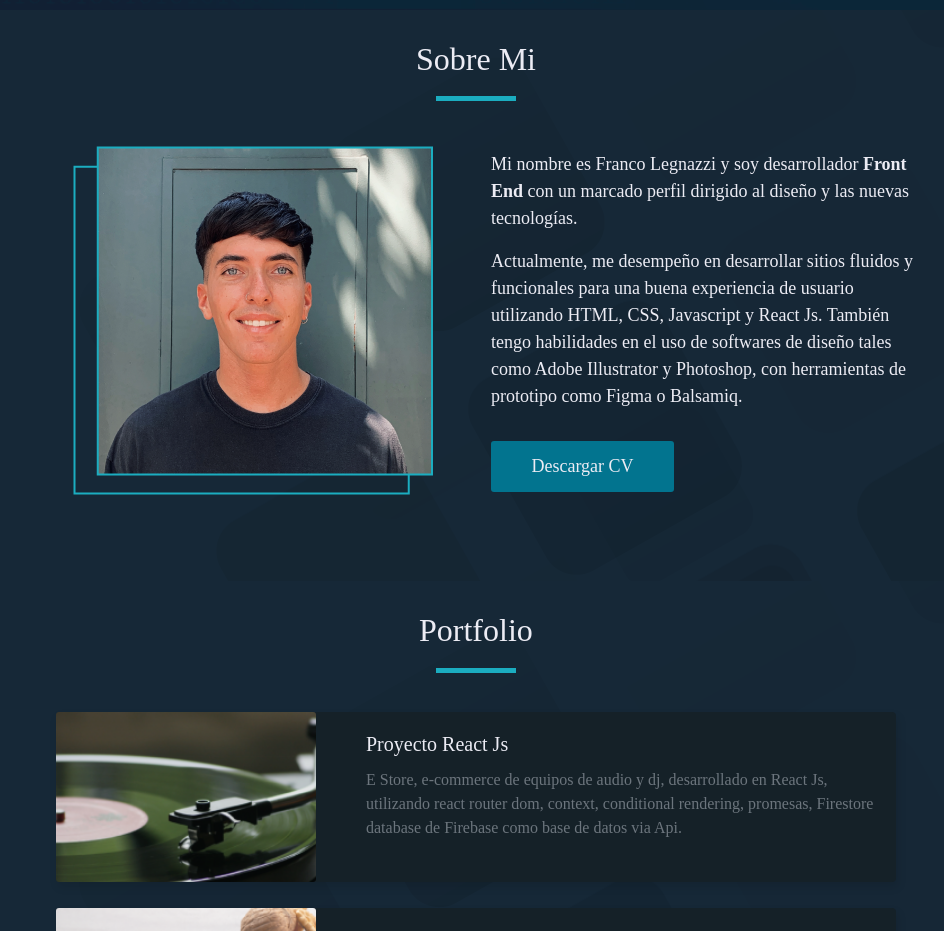
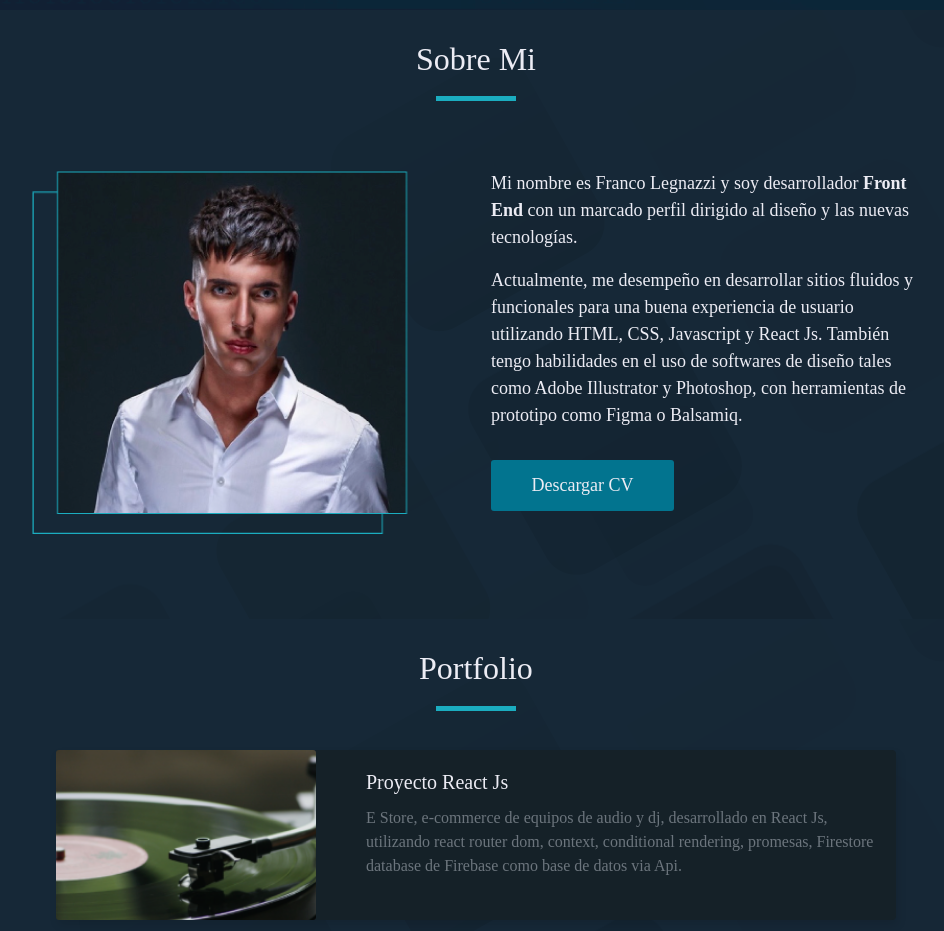
Before and after one commit to franleg/portfolio, a website: page index.html in a window 1280 px wide. Shown: the part 780-1711 px from the top of the page, without its empty margins (164-1108 px from the left). Drawn offline with nearby package versions, Linux system fonts and the light colour scheme.

Commit message:
cambie foto de perfil

```diff
--- a/index.html
+++ b/index.html
@@ -77,7 +77,7 @@
 		</div>
 		<div class="row profile">
 			<div data-aos="zoom-out-right" data-aos-duration="1500" class="col-lg-6 col-xs-12 profile-img">
-				<img src="assets/img/perfil3.png" class="img-fluid" alt="foto">
+				<img src="assets/img/foto-perfil2.png" class="img-fluid" alt="foto">
 			</div>
 			<div class="col-lg-6 col-xs-12 profile-text">
 					<p data-aos="zoom-in-left" data-aos-duration="1000">
--- a/scss/_profile.scss
+++ b/scss/_profile.scss
@@ -18,8 +18,6 @@
 		.profile-img {
 			display: flex;
 			justify-content: end;
-			position: relative;
-			top: 5px;
 
 			@media only screen and (max-width:767px) {
 				height: 90%;
```
Also changed, not shown: css/style.css.
